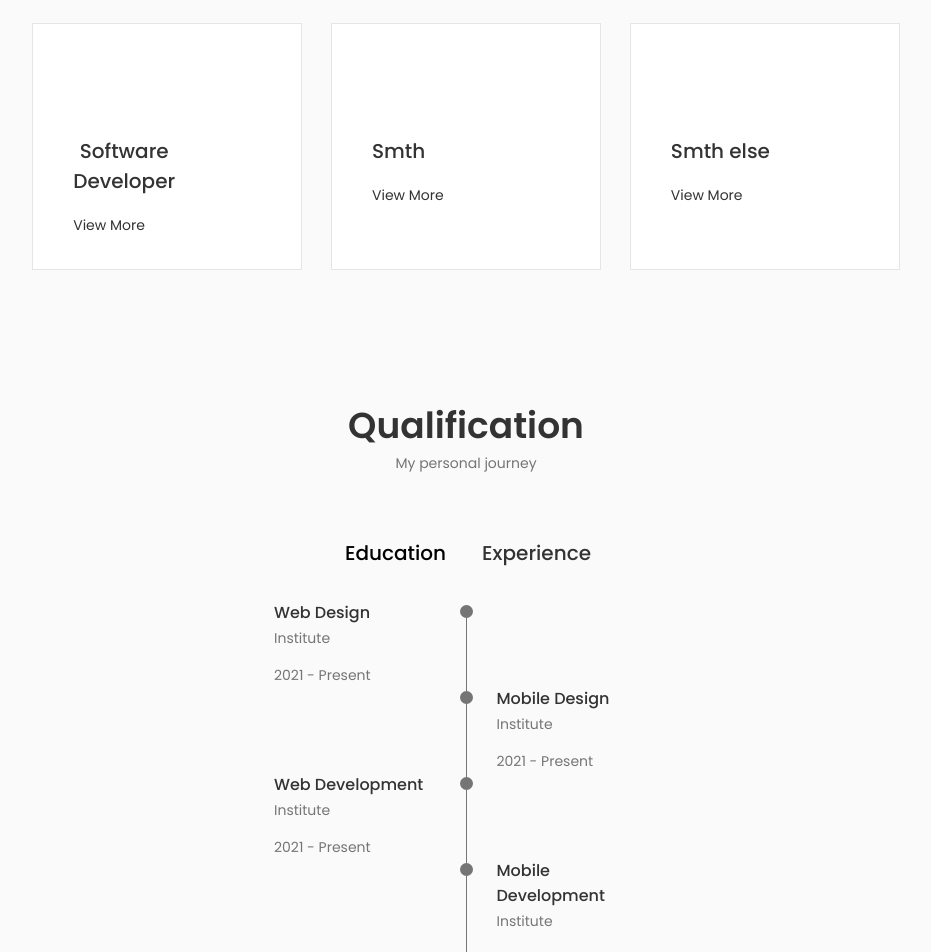
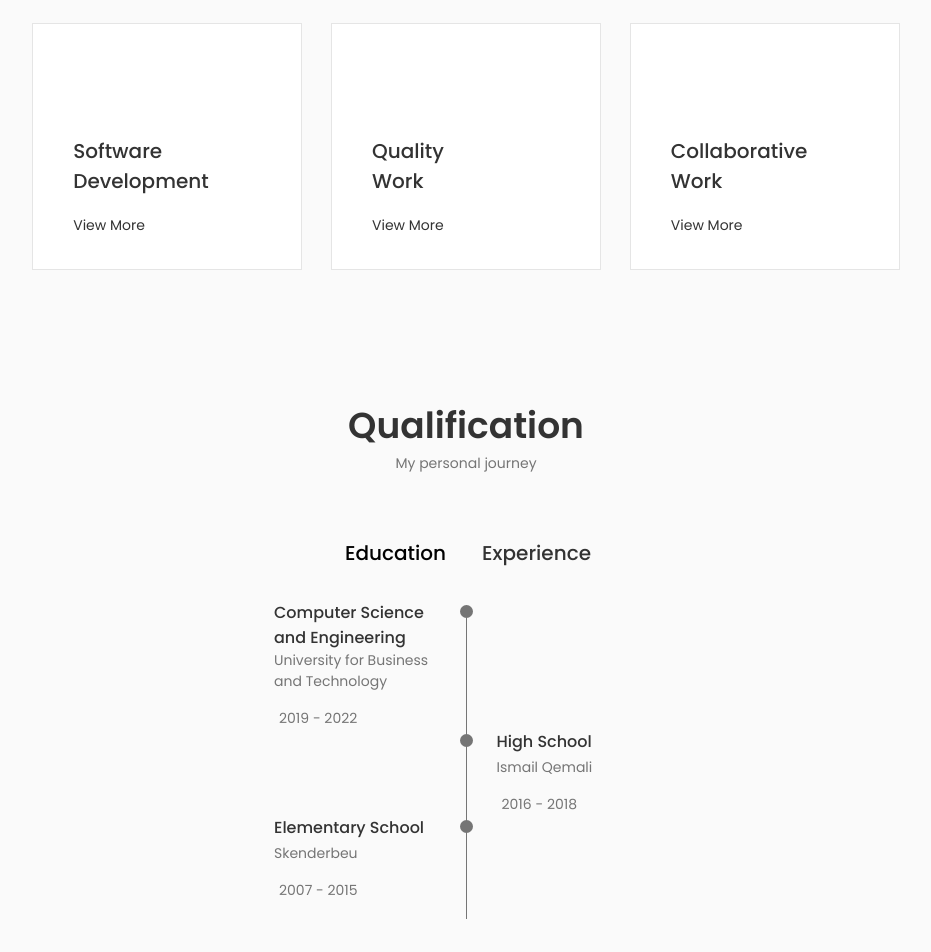
Before and after one commit to rxhaqkaj/personal-portfolio, a React (Create React App) app: page / in a window 1280 px wide. Shown: the part 2200-3152 px from the top of the page, without its empty margins (174-1105 px from the left). Built offline with nearby package versions, Linux system fonts and the light colour scheme; the HTML template or start-up script is replaced by a standard one.

Commit message:
fix: use correct data

```diff
--- a/src/components/footer/Footer.jsx
+++ b/src/components/footer/Footer.jsx
@@ -6,7 +6,7 @@ const Footer = () => {
         <footer className='footer'>
             <div className="footer__container container">
                 <h1 className="footer__title">
-                    Rilinda
+                    Rilinda Xhaqkaj
                 </h1>
                 <ul className="footer__list">
                     <li>
--- a/src/components/qualification/Qualification.jsx
+++ b/src/components/qualification/Qualification.jsx
@@ -37,9 +37,63 @@ const Qualification = () => {
             : "qualification__content"}>
             <div className="qualifications__data">
               <div>
-                <h3 className="qualification__title">Web Design</h3>
+                <h3 className="qualification__title">Computer Science and Engineering</h3>
                 <span className="qualification__subtitle">
-                  Institute
+                  University for Business and Technology
+                </span>
+                <div className="qualification__calendar">
+                  <i className='uil uil-calendar-alt'></i>
+                  2019 - 2022
+                </div>
+              </div>
+              <div>
+                <span className="qualification__rounder"></span>
+                <span className="qualification__line"></span>
+              </div>
+            </div>
+            <div className="qualifications__data">
+              <div></div>
+              <div>
+                <span className="qualification__rounder"></span>
+                <span className="qualification__line"></span>
+              </div>
+              <div>
+                <h3 className="qualification__title">High School</h3>
+                <span className="qualification__subtitle">
+                  Ismail Qemali
+                </span>
+                <div className="qualification__calendar">
+                  <i className='uil uil-calendar-alt'></i>
+                  2016 - 2018
+                </div>
+              </div>
+            </div>
+            <div className="qualifications__data">
+              <div>
+                <h3 className="qualification__title">Elementary School</h3>
+                <span className="qualification__subtitle">
+                  Skenderbeu
+                </span>
+                <div className="qualification__calendar">
+                  <i className='uil uil-calendar-alt'></i>
+                  2007 - 2015
+                </div>
+              </div>
+              <div>
+                <span className="qualification__rounder"></span>
+                <span className="qualification__line"></span>
+              </div>
+            </div>
+          </div>
+
+          <div className={toggleState === 2
+            ? "qualification__content qualification__content__active"
+            : "qualification__content"}>
+            <div className="qualifications__data">
+              <div>
+                <h3 className="qualification__title">Software Developer</h3>
+                <span className="qualification__subtitle">
+                  Centralsoft
                 </span>
                 <div className="qualification__calendar">
                   <i className='uil uil-calendar-alt'></i>
@@ -57,102 +111,26 @@ const Qualification = () => {
                 <span className="qualification__rounder"></span>
                 <span className="qualification__line"></span>
               </div>
-
               <div>
-                <h3 className="qualification__title">Mobile Design</h3>
+                <h3 className="qualification__title">Software Developer Intern</h3>
                 <span className="qualification__subtitle">
-                  Institute
+                  Centralsoft
                 </span>
                 <div className="qualification__calendar">
                   <i className='uil uil-calendar-alt'></i>
-                  2021 - Present
+                  Sep 2021 - Oct 2021
                 </div>
               </div>
             </div>
             <div className="qualifications__data">
               <div>
-                <h3 className="qualification__title">Web Development</h3>
+                <h3 className="qualification__title">Development of University Projects</h3>
                 <span className="qualification__subtitle">
-                  Institute
+                University for Business and Technology
                 </span>
                 <div className="qualification__calendar">
                   <i className='uil uil-calendar-alt'></i>
-                  2021 - Present
-                </div>
-              </div>
-              <div>
-                <span className="qualification__rounder"></span>
-                <span className="qualification__line"></span>
-              </div>
-            </div>
-            <div className="qualifications__data">
-              <div></div>
-
-              <div>
-                <span className="qualification__rounder"></span>
-                <span className="qualification__line"></span>
-              </div>
-
-              <div>
-                <h3 className="qualification__title">Mobile Development</h3>
-                <span className="qualification__subtitle">
-                  Institute
-                </span>
-                <div className="qualification__calendar">
-                  <i className='uil uil-calendar-alt'></i>
-                  2021 - Present
-                </div>
-              </div>
-            </div>
-          </div>
-
-          <div className={toggleState === 2
-            ? "qualification__content qualification__content__active"
-            : "qualification__content"}>
-            <div className="qualifications__data">
-              <div>
-                <h3 className="qualification__title">Smth Else Design</h3>
-                <span className="qualification__subtitle">
-                  Institute
-                </span>
-                <div className="qualification__calendar">
-                  <i className='uil uil-calendar-alt'></i>
-                  2021 - Present
-                </div>
-              </div>
-              <div>
-                <span className="qualification__rounder"></span>
-                <span className="qualification__line"></span>
-              </div>
-            </div>
-            <div className="qualifications__data">
-              <div></div>
-
-              <div>
-                <span className="qualification__rounder"></span>
-                <span className="qualification__line"></span>
-              </div>
-
-              <div>
-                <h3 className="qualification__title">something</h3>
-                <span className="qualification__subtitle">
-                  Institute
-                </span>
-                <div className="qualification__calendar">
-                  <i className='uil uil-calendar-alt'></i>
-                  2021 - Present
-                </div>
-              </div>
-            </div>
-            <div className="qualifications__data">
-              <div>
-                <h3 className="qualification__title">Other Development</h3>
-                <span className="qualification__subtitle">
-                  Institute
-                </span>
-                <div className="qualification__calendar">
-                  <i className='uil uil-calendar-alt'></i>
-                  2021 - Present
+                  2020 - 2021
                 </div>
               </div>
               <div>
--- a/src/components/qualification/qualification.css
+++ b/src/components/qualification/qualification.css
@@ -61,7 +61,9 @@
 }
 
 .qualification__calendar {
+    display: flex;
     font-size: var(--small-font-size);
+    column-gap: 5px;
 }
 
 .qualification__rounder {
--- a/src/components/services/Services.jsx
+++ b/src/components/services/Services.jsx
@@ -1,6 +1,7 @@
 import React from 'react'
 import { useState } from 'react'
 import './services.css'
+
 
 const Services = () => {
 	const [toggleState, setToggleState] = useState(0)
@@ -17,7 +18,7 @@ const Services = () => {
 				<div className="services__content">
 					<div className="services__subcontent">
 						<i className='uil uil-web-grid services__icon'></i>
-						<h3 className="services__modal__title">Software <br /> Developer</h3>
+						<h3 className="services__modal__title">Software <br/>Development</h3>
 					</div>
 					<span className="services__button" onClick={() => toggleTab(1)}>View More
 						<i className='uil uil-arrow-right services__button__icon'></i>
@@ -25,25 +26,24 @@ const Services = () => {
 					<div className={toggleState === 1 ? "services__modal active__modal" : "services__modal" }>
 						<div className="services__modal__content">
 							<i onClick={() => toggleTab(0)} className='uil uil-times services__modal__close'></i>
-							<h3 className="services__modal__title">Software <br /> Developer</h3>
-							<p className="services__modal__description"> Service with more than 2 years of experience. Providing quality work to client and companies</p>
+							<h3 className="services__modal__title">Software Developer</h3>
 							<ul className="services__modal__services grid">
 								<li className="services__modal__service">
 									<i className='uil uil-check-circle services__modal__icon'></i>
 									<p className="services__modal__info">
-										I develop ...
+										Crafting efficient software, I enhance user experiences through coding.
 									</p>
 								</li>
 								<li className="services__modal__service">
 									<i className='uil uil-check-circle services__m odal__icon'></i>
 									<p className="services__modal__info">
-										I develop ...
+										Troubleshooting and debugging, I ensure smooth software operation.
 									</p>
 								</li>
 								<li className="services__modal__service">
 									<i className='uil uil-check-circle services__modal__icon'></i>
 									<p className="services__modal__info">
-										I develop ...
+										Building scalable systems, I empower businesses as a software developer.
 									</p>
 								</li>
 							</ul>
@@ -53,7 +53,7 @@ const Services = () => {
 				<div className="services__content">
 					<div className="services__subcontent">
 						<i className='uil uil-arrow services__icon'></i>
-						<h3 className="services__modal__title"> Smth </h3>
+						<h3 className="services__modal__title">Quality <br/>Work</h3>
 					</div>
 					<span className="services__button" onClick={() => toggleTab(2)}>View More
 						<i className='uil uil-arrow-right services__button__icon'></i>
@@ -61,35 +61,34 @@ const Services = () => {
 					<div className={toggleState === 2 ? "services__modal active__modal" : "services__modal" }>
 						<div className="services__modal__content">
 							<i onClick={() => toggleTab(0)} className='uil uil-times services__modal__close'></i>
-							<h3 className="services__modal__title">Software <br /> Developer</h3>
-							<p className="services__modal__description"> Service with more than 2 years of experience. Providing quality work to client and companies</p>
+							<h3 className="services__modal__title">Quality Work</h3>
 							<ul className="services__modal__services grid">
 								<li className="services__modal__service">
 									<i className='uil uil-check-circle services__modal__icon'></i>
 									<p className="services__modal__info">
-										I develop ...
+										Ensuring excellence in every line of code, I provide high-quality software solutions.
 									</p>
 								</li>
 								<li className="services__modal__service">
 									<i className='uil uil-check-circle services__modal__icon'></i>
 									<p className="services__modal__info">
-										I develop ...
+										Delivering top-notch code, I offer unmatched quality as a software developer.
 									</p>
 								</li>
 								<li className="services__modal__service">
 									<i className='uil uil-check-circle services__modal__icon'></i>
 									<p className="services__modal__info">
-										I develop ...
+										Quality is my priority, and I strive for perfection as a software developer.
 									</p>
 								</li>
 							</ul>
 						</div>
 					</div>
 				</div>
-				<div className="services__content">
+				<div className="services__content" >
 					<div className="services__subcontent">
 						<i className='uil uil-edit services__icon'></i>
-						<h3 className="services__modal__title"> Smth else</h3>
+						<h3 className="services__modal__title">Collaborative <br/>Work</h3>
 					</div>
 					<span className="services__button" onClick={() => toggleTab(3)}>View More
 						<i className='uil uil-arrow-right services__button__icon'></i>
@@ -97,25 +96,24 @@ const Services = () => {
 					<div className={toggleState === 3 ? "services__modal active__modal" : "services__modal" }>
 						<div className="services__modal__content">
 							<i onClick={() => toggleTab(0)} className='uil uil-times services__modal__close'></i>
-							<h3 className="services__modal__title">Visual Design</h3>
-							<p className="services__modal__description"> Service with more than 2 years of experience. Providing quality work to client and companies</p>
+							<h3 className="services__modal__title">Collaborative Work</h3>
 							<ul className="services__modal__services grid">
 								<li className="services__modal__service">
 									<i className='uil uil-check-circle services__modal__icon'></i>
 									<p className="services__modal__info">
-										I develop ...
+										Collaborative software developer, driving teamwork and effective communication.
 									</p>
 								</li>
 								<li className="services__modal__service">
 									<i className='uil uil-check-circle services__modal__icon'></i>
 									<p className="services__modal__info">
-										I develop ...
+										Engaged in collaboration, delivering successful projects as a developer.
 									</p>
 								</li>
 								<li className="services__modal__service">
 									<i className='uil uil-check-circle services__modal__icon'></i>
 									<p className="services__modal__info">
-										I develop ...
+										Tech-savvy team player, driving innovation through collaboration.
 									</p>
 								</li>
 							</ul>
--- a/src/components/services/services.css
+++ b/src/components/services/services.css
@@ -79,7 +79,7 @@
 
 .services__modal__title,
 .services__modal__description {
-    text-align: center;
+    text-align: -webkit-match-parent;
 }
 
 .services__modal__title {
```
